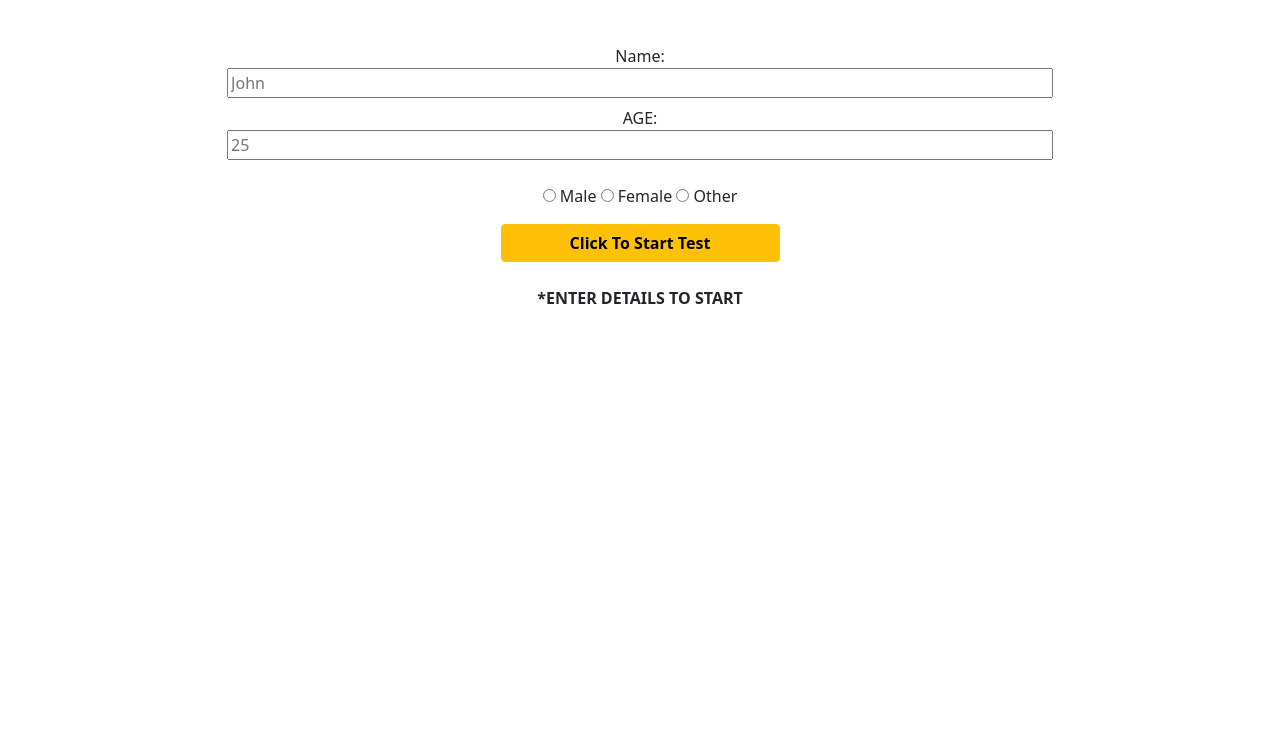
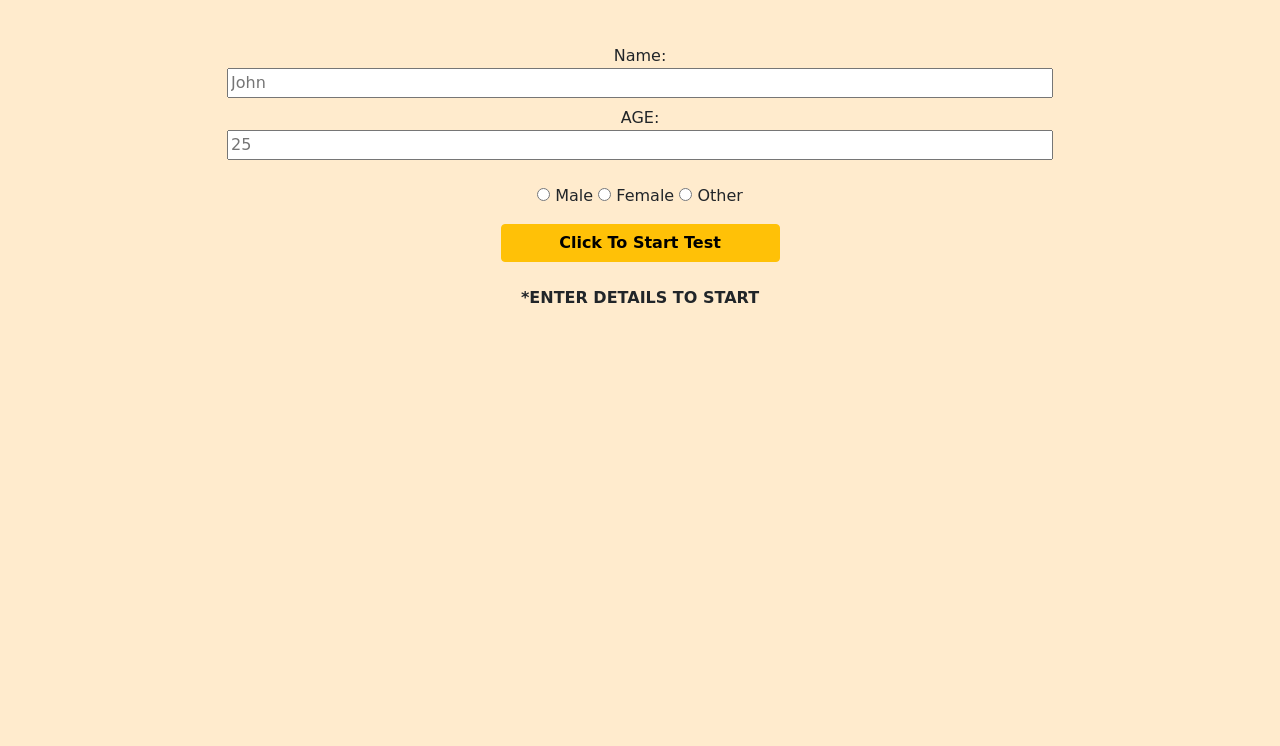
Before and after one commit to prithwishpramanik/Typing-Speed-Calculator, a plain HTML site: page index.html in a window 1280 px wide. Shown: the part 54-800 px from the top of the page. Drawn offline with nearby package versions, Linux system fonts and the light colour scheme; a web font is replaced by a local one.

Commit message:
minor changes

```diff
--- a/css/style.css
+++ b/css/style.css
@@ -1,5 +1,6 @@
  body{
-
+     font-family: 'Lobster', cursive;
+background-color:blanchedalmond;
 }
 
 
--- a/index.html
+++ b/index.html
@@ -4,9 +4,10 @@
     <!-- Required meta tags -->
     <meta charset="utf-8">
     <meta name="viewport" content="width=device-width, initial-scale=1">
-    <link rel="stylesheet" href="css/style.css">
+
     <!-- Bootstrap CSS -->
     <link href="https://cdn.jsdelivr.net/npm/bootstrap@5.0.1/dist/css/bootstrap.min.css" rel="stylesheet" integrity="sha384-+0n0xVW2eSR5OomGNYDnhzAbDsOXxcvSN1TPprVMTNDbiYZCxYbOOl7+AMvyTG2x" crossorigin="anonymous">
+    <link rel="stylesheet" href="css/style.css">
     <link rel="preconnect" href="https://fonts.gstatic.com">
     <link href="https://fonts.googleapis.com/css2?family=Dela+Gothic+One&display=swap" rel="stylesheet">
     <title>Typing Speed Calculator</title>
```
